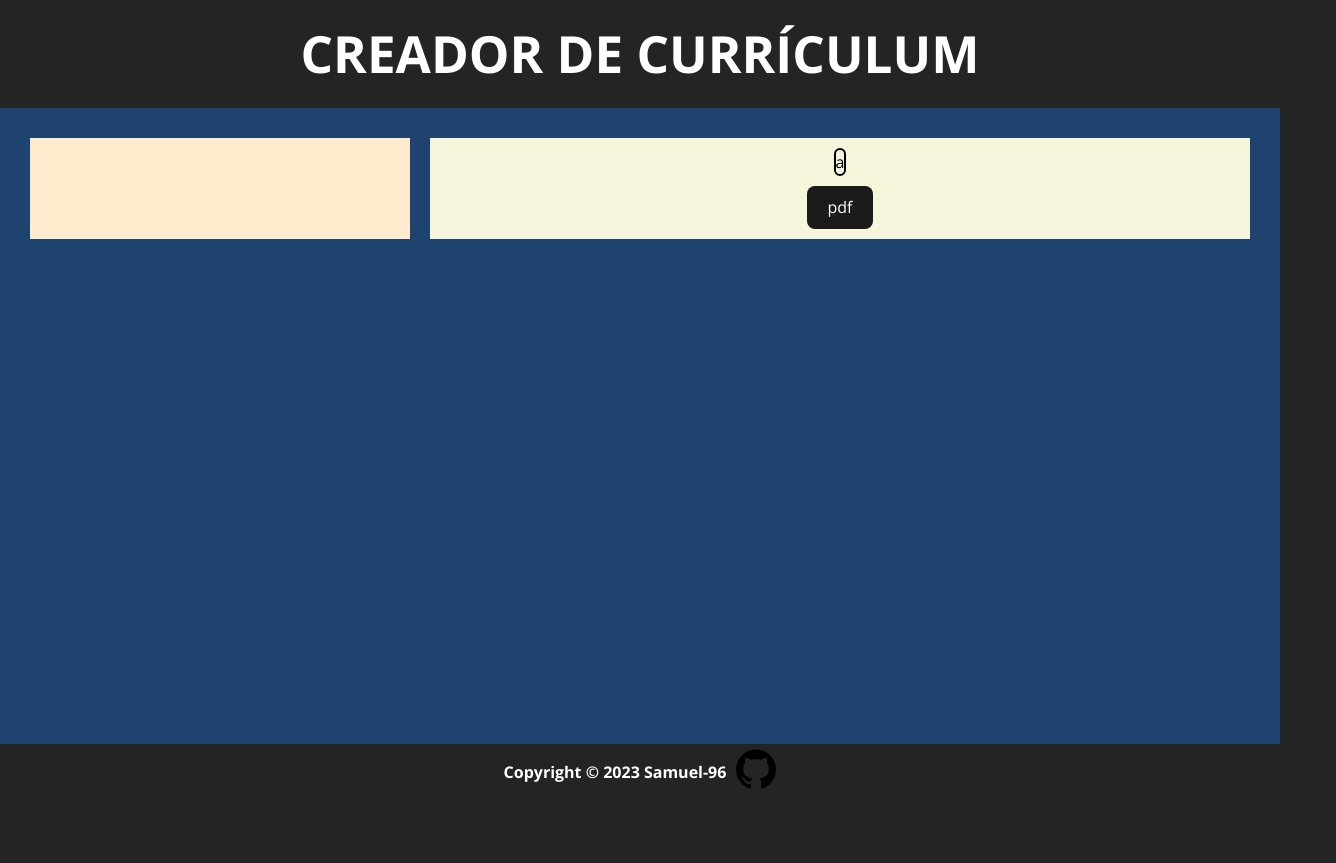
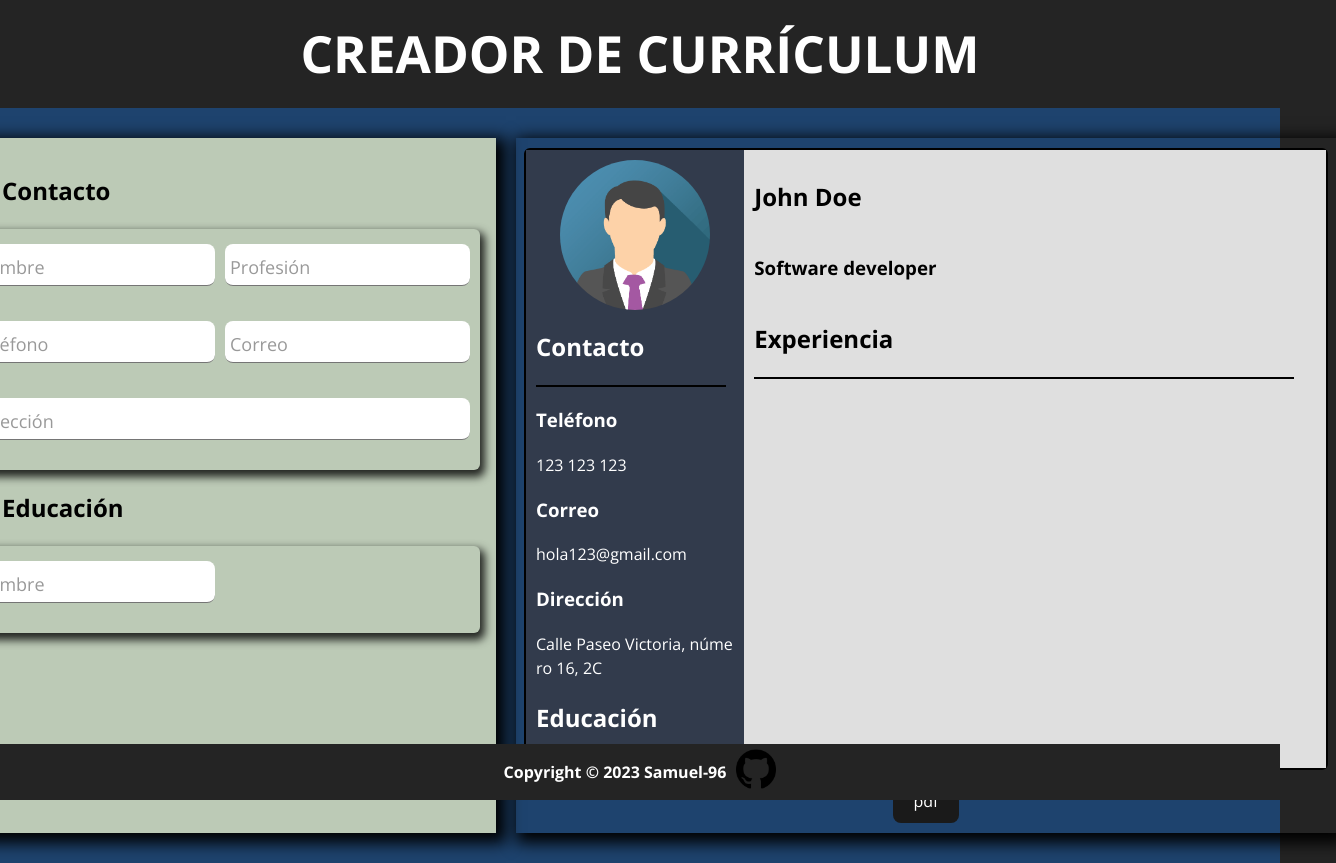
Before and after one commit to Samuel-96/cv-generator, a React (Vite) app: page / in a window 1280 px wide. Shown: the whole page, 1336 px wide, since content can reach past the window. Before the commit the page ends 800 px from the top, so only its background shows below. Built offline with nearby package versions, Linux system fonts and the light colour scheme; a web font is replaced by a local one.

Commit message:
diseño creado

```diff
--- a/src/components/Contenido.jsx
+++ b/src/components/Contenido.jsx
@@ -1,16 +1,115 @@
 import "../styles/contenido.css"
+import ImagenPreview from "../assets/img_avatar.png"
+import DatosPersonalesLogo from "../assets/personal-data.png"
+import { useState } from "react"
 
 export default function Contenido(){
+
+    const [nombre, setNombre] = useState("John Doe");
+    const [profesion, setProfesion] = useState("Software developer");
+    const [telefono, setTelefono] = useState("123 123 123");
+    const [correo, setCorreo] = useState("hola123@gmail.com");
+    const [direccion, setDireccion] = useState("Calle Paseo Victoria, número 16, 2C");
+    //const [profesion, setProfesion] = useState("Software dev");
+
+    if(nombre === ""){setNombre("John Doe")}
+
+    function añadirTexto(e){
+        switch(e.target.id)
+        {
+            case "nombre": setNombre(e.target.value); break;
+            case "profesion": setProfesion(e.target.value); break;
+            case "telefono": setTelefono(e.target.value); break;
+            case "correo": setCorreo(e.target.value); break;
+            case "direccion-input": setDireccion(e.target.value);
+        }
+
+    }
+
     return(
         <div className="contenedor-generador-cv">
 
             <section className="constructor-cv">
+                <div className="titulo-seccion">
+                    <img src={DatosPersonalesLogo} alt="" />
+                    <h2>Contacto</h2>
+                </div>
+                <form action="">
+                    <div className="group">
+                        <input id="nombre" type="text" required onChange={añadirTexto}/>
+                        <span className="highlight"></span>
+                        <span className="bar"></span>
+                        <label>Nombre</label>
+                    </div>
 
+                    <div className="group">
+                        <input id="profesion" type="text" required onChange={añadirTexto}/>
+                        <span className="highlight"></span>
+                        <span className="bar"></span>
+                        <label>Profesión</label>
+                    </div>
+
+                    <div className="group">
+                        <input id="telefono" type="number" required onChange={añadirTexto}/>
+                        <span className="highlight"></span>
+                        <span className="bar"></span>
+                        <label>Teléfono</label>
+                    </div>
+
+                    <div className="group">
+                        <input id="correo" type="email" required onChange={añadirTexto} maxLength={27}/>
+                        <span className="highlight"></span>
+                        <span className="bar"></span>
+                        <label>Correo</label>
+                    </div>
+
+                    <div className="group">
+                        <input id="direccion-input" type="text" required onChange={añadirTexto}/>
+                        <span className="highlight"></span>
+                        <span id="direccion-bar" className="bar"></span>
+                        <label>Dirección</label>
+                    </div>
+                </form>
+
+                <div className="titulo-seccion">
+                    <img src={DatosPersonalesLogo} alt="" />
+                    <h2>Educación</h2>
+                </div>
+                <form action="">
+                    <div className="group">
+                        <input id="nombre" type="text" required/>
+                        <span className="highlight"></span>
+                        <span className="bar"></span>
+                        <label>Nombre</label>
+                    </div>
+                </form>
             </section>
+
+            {/*PARTE DERECHA, PREVIEW DEL CV*/}
 
             <section className="preview-cv">
                 <div className="cv">
-                    a
+                    <div className="panel-izq">
+                        <img className="preview-img" src={ImagenPreview} alt="imagen preview" />
+                        <h2>Contacto</h2>
+                        <hr />
+                        <h3>Teléfono</h3>
+                        <p>{telefono}</p>
+                        <h3>Correo</h3>
+                        <p>{correo}</p>
+                        <h3>Dirección</h3>
+                        <p>{direccion}</p>
+
+                        <h2>Educación</h2>
+                        <hr />
+                    </div>
+
+                    <div className="panel-der">
+                        <h2>{nombre}</h2>
+                        <h3>{profesion}</h3>
+                        <h2>Experiencia</h2>
+                        <hr />
+                    </div>
                 </div>
 
                 <button>pdf</button>
--- a/src/styles/contenido.css
+++ b/src/styles/contenido.css
@@ -10,10 +10,33 @@
 
 /*CONTENEDOR IZQ CON LOS FORMS PARA GENERAR EL CV*/
 .constructor-cv{
+    padding: 1em;
     flex: 1;
-    background-color: blanchedalmond;
+    background-color: rgba(251, 255, 211, 0.719);
     width: 100vh;
     height: auto;
+    -webkit-box-shadow: 5px 5px 15px 5px #000000;
+    box-shadow: 5px 5px 15px 5px #000000;
+    color: black;
+}
+
+.constructor-cv form{
+    padding: 10px;
+    display: flex;
+    flex-direction: row;
+    flex-wrap: wrap;
+    gap: 10px;
+    border-radius: 6px;
+    -webkit-box-shadow: 3px 5px 8px 2px rgba(0,0,0,0.81);
+    box-shadow: 3px 5px 8px 2px rgba(0,0,0,0.81);
+}
+
+.titulo-seccion{
+    display: flex;
+    flex-direction: row;
+    align-items: center;
+    justify-content: left;
+    gap: 10px;
 }
 
 /*CONTENEDOR DERECHO CON LA VISTA PREVIA*/
@@ -23,17 +46,171 @@
     display: flex;
     flex-direction: column;
     align-items: center;
-    background-color: beige;
+
     height: auto;
     width: 100vh;
-    overflow-y: auto;
+    -webkit-box-shadow: 5px 5px 15px 5px #000000;
+    box-shadow: 5px 5px 15px 5px #000000;
+    word-break: break-all;
 }
 
 .cv{
     border: 2px solid black;
     border-radius: 6px;
+    display: flex;
+    flex-direction: row;
+    width: 100vh;
+}
+
+.panel-izq{
+    padding: 10px;
+    background-color: #323b4c;
+    display: flex;
+    flex-direction: column;
+    justify-content: center;
+    text-align: left;
+    flex-wrap: wrap;
+    width: 30%;
+    color: white;
+}
+
+.panel-der{
+    padding: 10px;
+    display: flex;
+    flex-direction: column;
+    flex-wrap: wrap;
+    text-align: left;
+    background-color: rgb(223, 223, 223);
+    width: 85%;
+    overflow:hidden;
+    word-wrap: break-word;
 }
 
 .preview-cv button{
     color: white;
 }
+
+.preview-img{
+    border-radius: 50%;
+    height: 150px;
+    width: 150px;
+    margin: 0 auto;
+}
+
+hr {
+    border: 0;
+    clear:both;
+    display:block;
+    width: 96%;
+    background-color:#000000;
+    height: 2px;
+    padding: 0;
+    margin: 0;
+  }
+
+
+.panel-izq p, .panel-der p{
+    margin: 0;
+}
+
+/*ESTILOS PARA LOS INPUTS TIPO MATERIAL DESING*/
+.group{
+    position:relative;
+    margin-bottom:20px;
+    margin-top: 5px;
+  }
+  input{
+    font-size:18px;
+    padding:10px 10px 10px 5px;
+    display:block;
+    width:230px;
+    border:none;
+    border-bottom:1px solid #757575;
+    border-radius: 8px;
+  }
+
+  #direccion-input, #direccion-bar{
+    width: 485px;
+  }
+
+
+
+  input:focus 		{ outline:none; }
+
+  /* LABEL ======================================= */
+  label 				 {
+    color:#999;
+    font-size:18px;
+    font-weight:normal;
+    position:absolute;
+    pointer-events:none;
+    left:5px;
+    top:10px;
+    transition:0.2s ease all;
+    -moz-transition:0.2s ease all;
+    -webkit-transition:0.2s ease all;
+  }
+
+  /* active state */
+  input:focus ~ label, input:valid ~ label 		{
+    top:-20px;
+    font-size:14px;
+    color:#5264AE;
+  }
+
+  /* BOTTOM BARS ================================= */
+  .bar 	{ position:relative; display:block; width:230px; }
+  .bar:before, .bar:after 	{
+    content:'';
+    height:2px;
+    width:0;
+    bottom:1px;
+    position:absolute;
+    background:#5264AE;
+    transition:0.2s ease all;
+    -moz-transition:0.2s ease all;
+    -webkit-transition:0.2s ease all;
+  }
+  .bar:before {
+    left:50%;
+  }
+  .bar:after {
+    right:50%;
+  }
+
+  /* active state */
+  input:focus ~ .bar:before, input:focus ~ .bar:after {
+    width:50%;
+  }
+
+  /* HIGHLIGHTER ================================== */
+  .highlight {
+    position:absolute;
+    height:60%;
+    width:100px;
+    top:25%;
+    left:0;
+    pointer-events:none;
+    opacity:0.5;
+  }
+
+  /* active state */
+  input:focus ~ .highlight {
+    -webkit-animation:inputHighlighter 0.3s ease;
+    -moz-animation:inputHighlighter 0.3s ease;
+    animation:inputHighlighter 0.3s ease;
+  }
+
+  /* ANIMATIONS ================ */
+  @-webkit-keyframes inputHighlighter {
+      from { background:#5264AE; }
+    to 	{ width:0; background:transparent; }
+  }
+  @-moz-keyframes inputHighlighter {
+      from { background:#5264AE; }
+    to 	{ width:0; background:transparent; }
+  }
+  @keyframes inputHighlighter {
+      from { background:#5264AE; }
+    to 	{ width:0; background:transparent; }
+  }
--- a/src/styles/footer.css
+++ b/src/styles/footer.css
@@ -4,7 +4,7 @@ footer{
     align-items: center;
     justify-content: center;
     gap: 10px;
-    position: absolute;
+    position: fixed;
     bottom: 0;
     left: 0;
     right: 0;
```
Also changed, not shown: src/assets/img_avatar.png (added), src/assets/personal-data.png (added).
